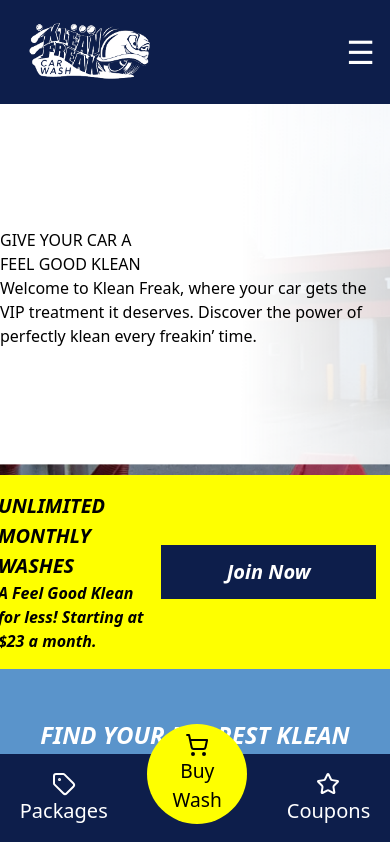
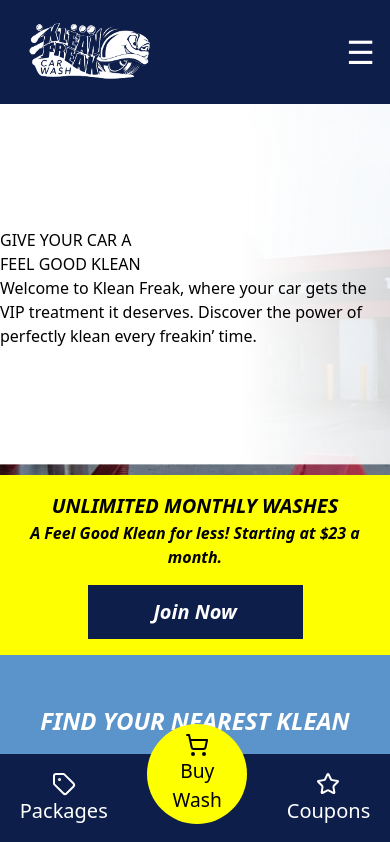
Before and after one commit to Jmorrissette1/klean-freak, a Next.js app: page / in a window 390 px wide. Shown: the top 842 px of the page. Built offline with nearby package versions, Linux system fonts and the light colour scheme.

Commit message:
Made a few changes

```diff
--- a/src/app/components/MonthlyWashesBar.tsx
+++ b/src/app/components/MonthlyWashesBar.tsx
@@ -1,8 +1,8 @@
 const MonthlyWashesBar = () => {
     return (
-        <div className="centeredRow monthlyWashBar">
+        <div className="monthlyWashBar">
             <div className="centeredCol">
-                <h3 className="pageH3 mr-10"><em><strong>UNLIMITED MONTHLY WASHES</strong></em></h3>
+                <h3 className="pageH3"><em><strong>UNLIMITED MONTHLY WASHES</strong></em></h3>
                 <p><em><strong>A Feel Good Klean for less! Starting at $23 a month.</strong></em></p>
             </div>
             <div>
--- a/src/app/globals.css
+++ b/src/app/globals.css
@@ -177,7 +177,7 @@
   .pageH2{
   font-weight: 800;
   font-size: 1.5rem;
-}
+  }
   .google-map{
     margin-bottom: 2rem;
     width: 100vw;
@@ -312,14 +312,15 @@
   align-items: center;
   flex-direction: column;
   background: #fff;
-}
+  }
+
   .pageH1 {
   margin-top: 2rem;
   color: #000;
   font-size: 3rem;
   text-transform: uppercase;
   font-weight: 900;
-}
+  }
 
   .pageH2{
     font-weight: 800;
@@ -333,8 +334,11 @@
     font-weight: 500;
     font-size: 1.5rem;
   }
-
+}
   .monthlyWashBar{
+    display: flex;
+    flex-direction: row;
+    justify-content: center;
     background-color: var(--klean-freak-yellow);
     padding: 1rem;
   }
@@ -345,9 +349,22 @@
     color: #fff;
     border: none;
     padding: 12px 24px;
-    margin: 1rem;
+    margin-left: 4rem;
     font-size: 1.25rem;
     cursor: pointer;
     font-weight: bold;
   }
-}
+
+ @media (max-width: 768px) {
+      .monthlyWashBar{
+      flex-direction: column;
+      align-items: center;
+      justify-content: center;
+      text-align: center;
+    }
+    .monthlyWashButton{
+      margin-left: 0;
+      margin-top: 1rem;
+    }
+
+  }
```
